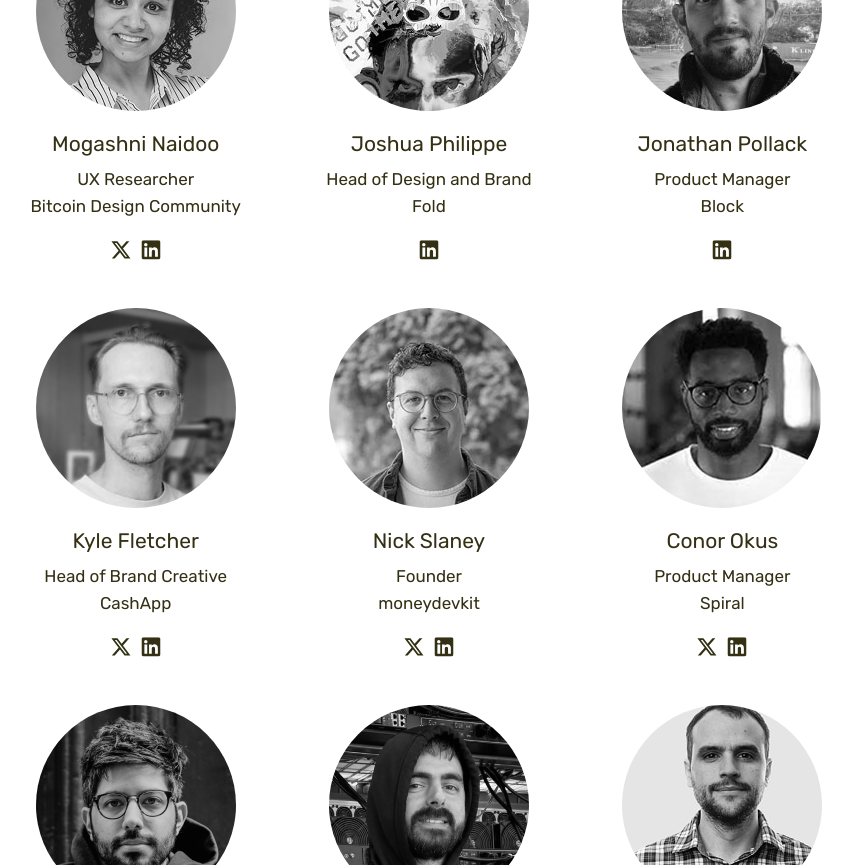
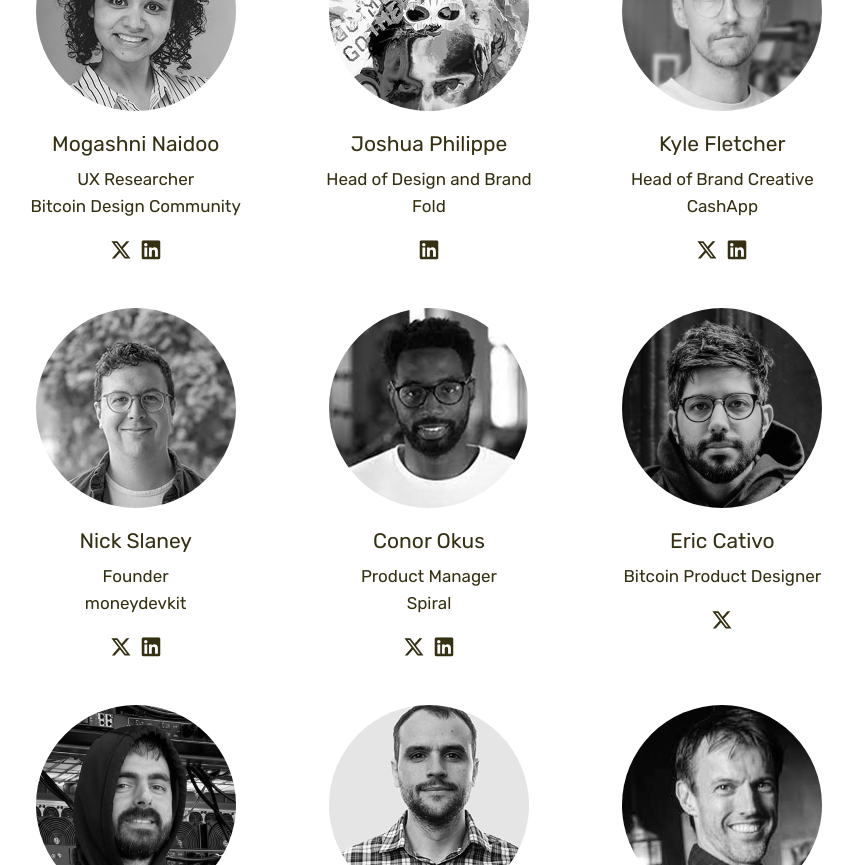
Before and after one commit to GBKS/presidio-bitcoin-design-week, a Nuxt app: page / in a window 1280 px wide. Shown: the part 3760-4625 px from the top of the page, without its empty margins (211-1064 px from the left). Built offline with nearby package versions, Linux system fonts and the light colour scheme.

Commit message:
Removing Jonathan again

```diff
--- a/components/Invite.vue
+++ b/components/Invite.vue
@@ -45,8 +45,8 @@
     }
 
     strong {
+      font-weight: 400;
       @include mixins.r('font-size', 22, 27);
-      font-weight: 400;
     }
 
     & + p {
--- a/components/Speakers.vue
+++ b/components/Speakers.vue
@@ -68,13 +68,13 @@ const speakers = [
     org: 'Fold',
     li: 'https://www.linkedin.com/in/joshuaphilippe/'
   },
-  {
-    name: 'Jonathan Pollack',
-    image: 'jp',
-    title: 'Product Manager',
-    org: 'Block',
-    li: 'https://www.linkedin.com/in/jonathan-pollack-76582417/'
-  },
+  // {
+  //   name: 'Jonathan Pollack',
+  //   image: 'jp',
+  //   title: 'Product Manager',
+  //   org: 'Block',
+  //   li: 'https://www.linkedin.com/in/jonathan-pollack-76582417/'
+  // },
   {
     name: 'Kyle Fletcher',
     image: 'kf',
```
